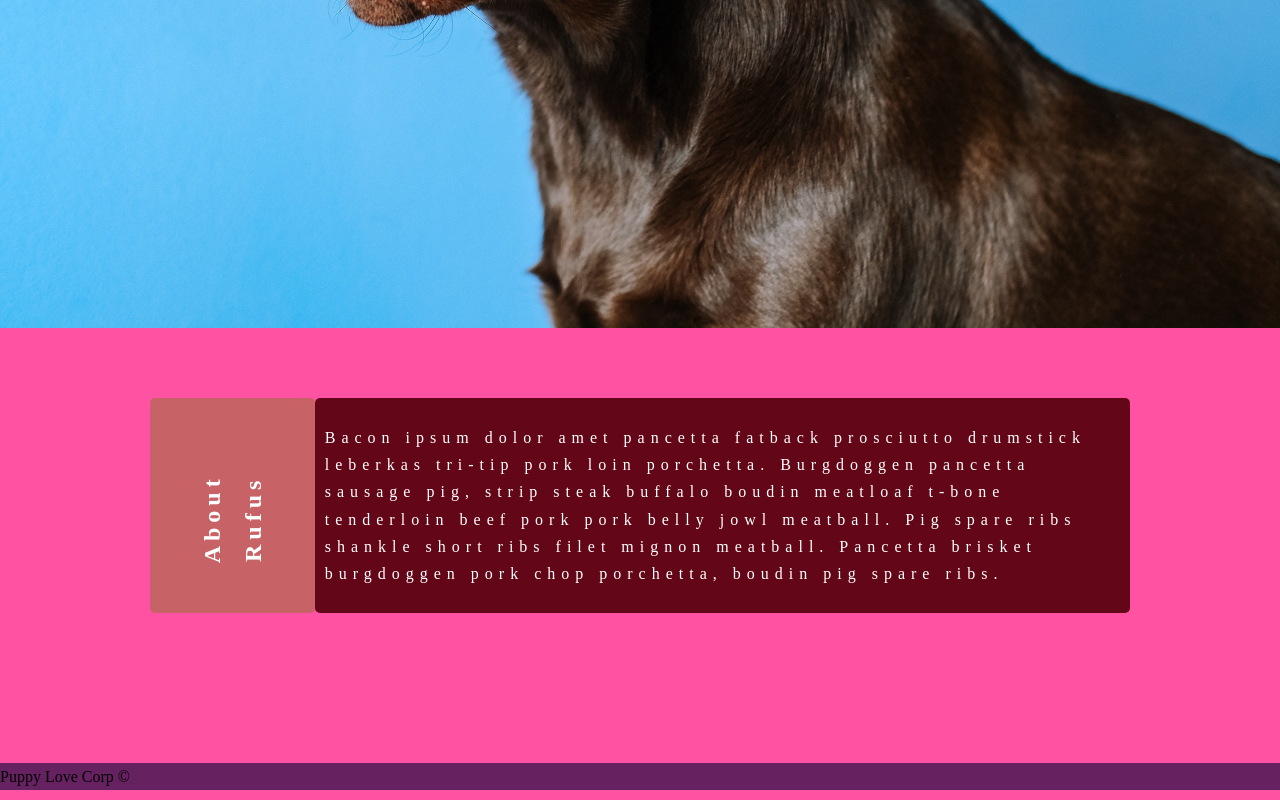
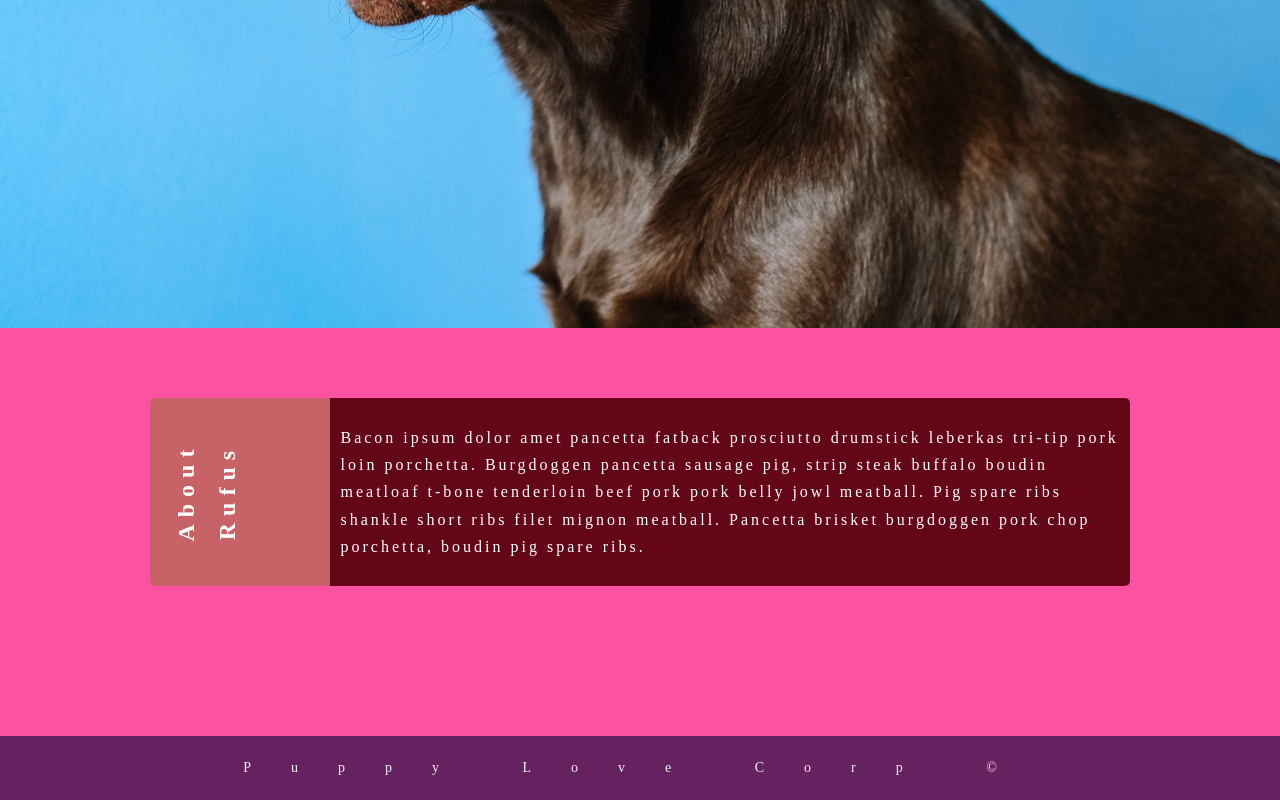
Before and after one commit to zootechdrum/puppy-pal, a website: page index.html in a window 1280 px wide. Shown: the part 432-1232 px from the top of the page. Drawn offline with Linux system fonts and the light colour scheme; a web font is replaced by a local one.

Commit message:
add radius to conent text element

```diff
--- a/assets/sass/abstracts/_variables.scss
+++ b/assets/sass/abstracts/_variables.scss
@@ -5,3 +5,5 @@ $color-primary-dark:#630718;
 $color-secondary:#ff16f7;
 $color-secondary-light:#ff70fd;
 $color-secondary-dark:#662161;
+
+$color-w-neutral: #eee;
--- a/assets/sass/base/_typography.scss
+++ b/assets/sass/base/_typography.scss
@@ -3,4 +3,5 @@ body{
     font-weight: 400;
     font-size:16px;
     line-height:1.7;
+    color: $color-w-neutral;
 }
--- a/assets/sass/components/_content.scss
+++ b/assets/sass/components/_content.scss
@@ -1,23 +1,27 @@
 .content{
+
+    &__header{
+        display: flex;
+        justify-content: center;
+        text-align: center;
+        background: $color-primary-light;
+        border-radius: 5px 0 0 5px;
+        z-index: 0;
+    }
     &__title{
-            text-align: center;
+
             transform: rotate(-90deg);
-            margin-top:80px;
-            letter-spacing: 0.5rem;
+            letter-spacing: 0.7rem;
             color:#fff;
     }
     &__paragraph {
         display:flex;
         padding:10px;
-        border-radius: 5px;
+        border-radius: 0 5px 5px 0;
         justify-content: right;
-        letter-spacing: 0.6rem;
+        letter-spacing: 0.3rem;
         background-color: $color-primary-dark;
         color: #fff;
         width:900px;
     }
-    &__header {
-        background: $color-primary-light;
-        border-radius: 5px;
-    }
 }
--- a/assets/sass/layout/_footer.scss
+++ b/assets/sass/layout/_footer.scss
@@ -1,5 +1,13 @@
-footer {
+.footer {
     display: flex;
     margin-top:auto;
     background: $color-secondary-dark;
+    padding: 2rem 0;
+    font-size: 1.4rem;
+    align-items:center;
+    justify-content: center;
+
+    &__text{
+        letter-spacing: 4rem;
+    }
 }
--- a/index.html
+++ b/index.html
@@ -29,8 +29,11 @@
                     Pancetta brisket burgdoggen pork chop porchetta, boudin pig spare ribs.</p>
         </div>
     </section>
-    <footer>
-        Puppy Love Corp &copy;
+    <footer class="footer">
+        <div class="footer__text">
+                Puppy Love Corp &copy;
+        </div>
+
     </footer>
 </body>
 
```
Also changed, not shown: assets/css/style.css.
